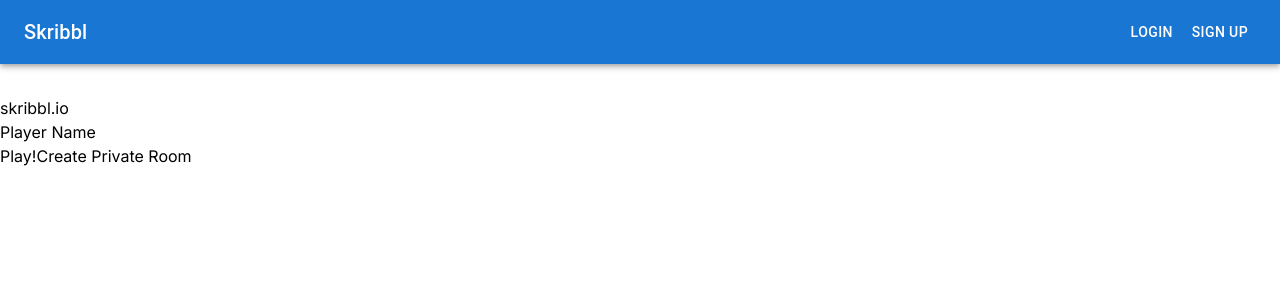
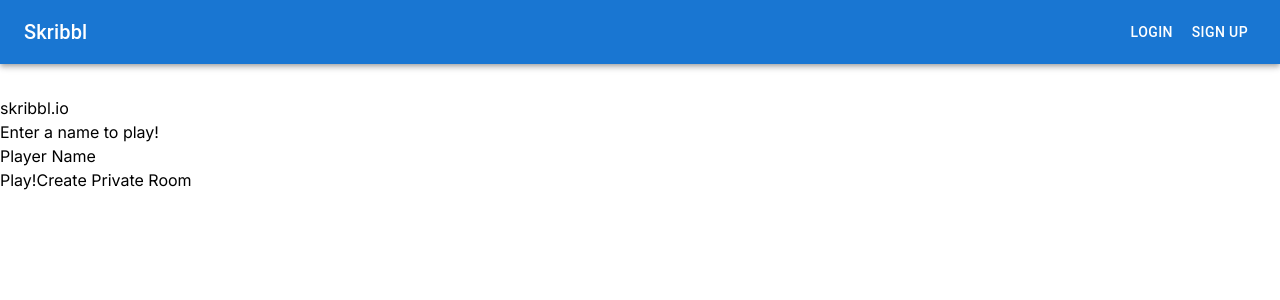
Before and after one commit to ll886/skribbl.io, a Next.js app in the folder frontend/: page / in a window 1280 px wide. Shown: the top 300 px of the page. Built offline with nearby package versions, Linux system fonts and the light colour scheme; no server answers.

Commit message:
add message

```diff
--- a/frontend/app/page.tsx
+++ b/frontend/app/page.tsx
@@ -35,6 +35,7 @@
       <Navbar />
       <div>
         <h1>skribbl.io</h1>
+        <div>{message}</div>
         <label>
           Player Name
           <input type="text" value={guestId} onChange={handleInputChange} />
```
